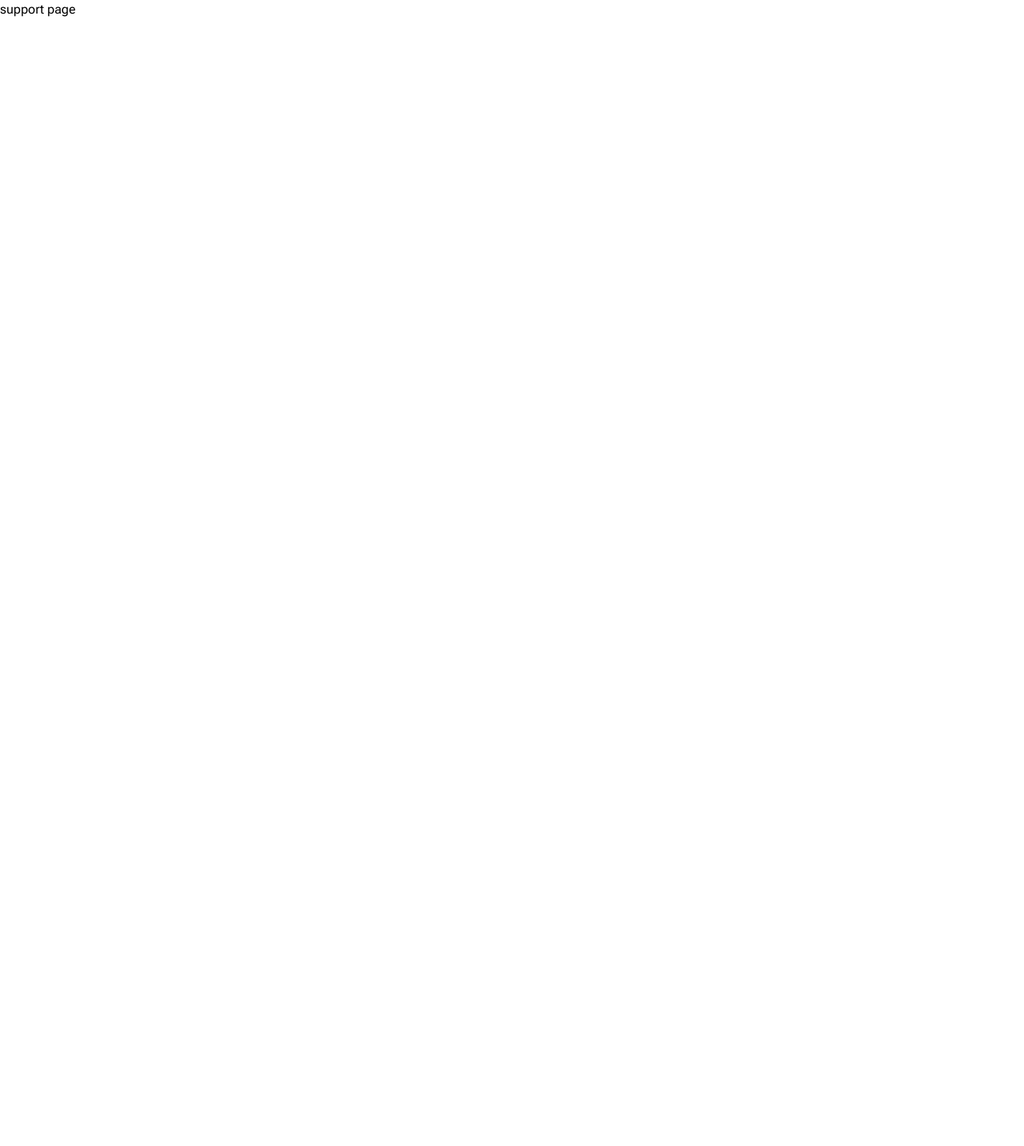
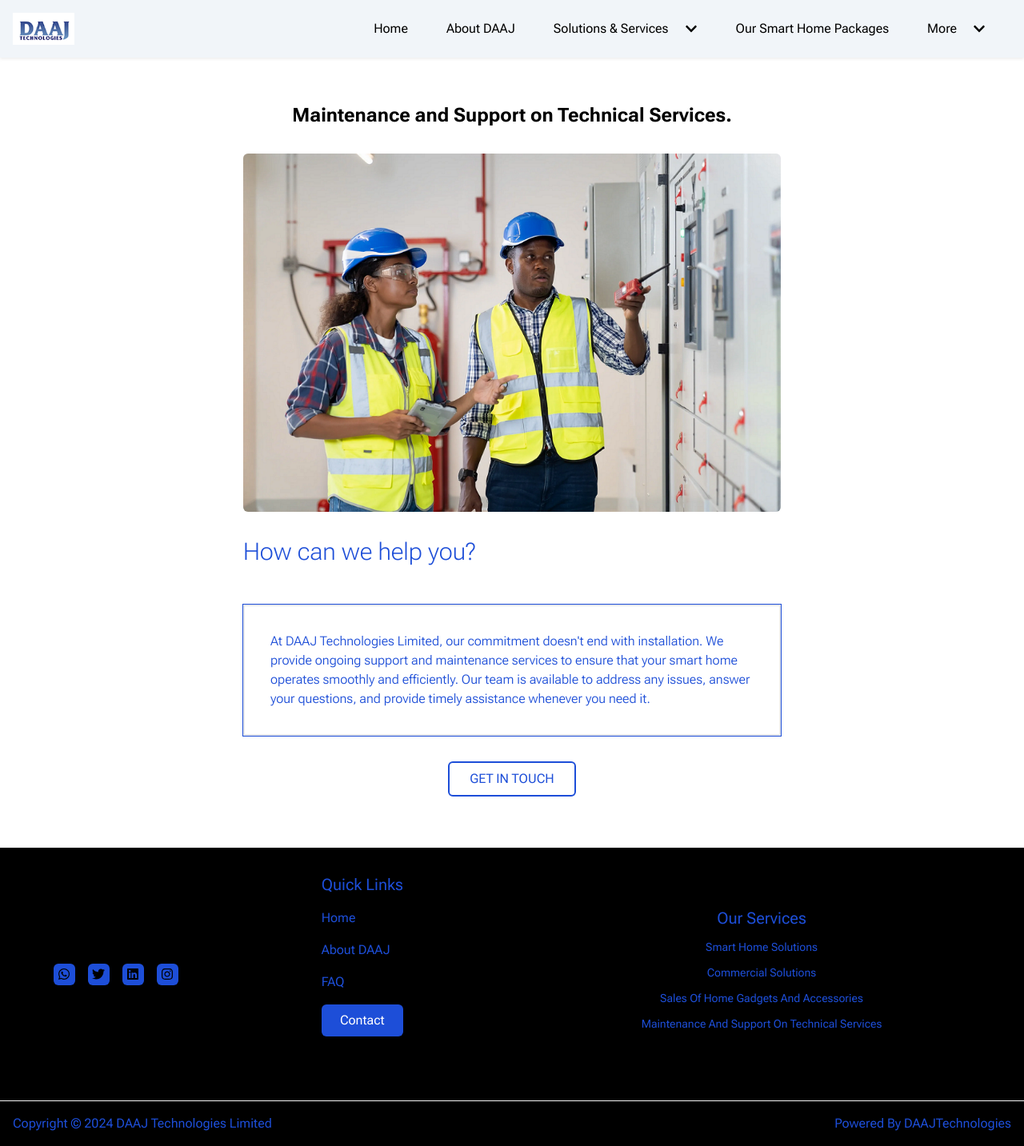
Before and after one commit to MAYOR-001-star/DAAJ, a React (Vite) app: page /services/maintainance-and-support in a window 1280 px wide. Shown: the whole page at 80% size. Before the commit the page ends 800 px from the top, so only its background shows below. Built offline with nearby package versions, Linux system fonts and the light colour scheme.

Commit message:
finished creating the support page

```diff
--- a/src/Header.jsx
+++ b/src/Header.jsx
@@ -56,7 +56,7 @@ const Header = () => {
             <span className='text-black'>solutions & services</span>
           </div><span className='pl-1 pr-2'>{dropdown1? <FaChevronUp/> : <FaChevronDown/>}</span>
           {dropdown1 && (
-            <ul className='bg-slate-100 position: absolute top-12 left-24 md:left-8 z-3 w-64 p-2 rounded-md shadow-custom2'>
+            <ul className='bg-slate-100 position: absolute top-12 left-24 md:left-8 z-3 w-96 p-2 rounded-md shadow-custom2'>
               <li className='capitalize py-2 hover:bg-blue-700 px-2 rounded-md'>
                 <NavLink to='/services/smart-home'><span className='text-black'>smart home</span></NavLink>
               </li>
--- a/src/sub-pages/Commercial.jsx
+++ b/src/sub-pages/Commercial.jsx
@@ -4,7 +4,7 @@ import Footer from '../../Footer'
 
 const Commercial = () => {
   useEffect(()=>{
-    document.title = 'Commercial Solutions - DAAJ Technologies Limited'
+    document.title = 'Maintenance and Support on Technical Services. - DAAJ Technologies Limited - DAAJ Technologies Limited'
   },[])
   return (
     <div>
--- a/src/sub-pages/Gadgets.jsx
+++ b/src/sub-pages/Gadgets.jsx
@@ -3,7 +3,7 @@ import React from 'react'
 const Gadgets = () => {
   return (
     <div>
-        <h3>gadgets page</h3>
+      <h3>Gadget page</h3>
     </div>
   )
 }
--- a/src/sub-pages/Support.jsx
+++ b/src/sub-pages/Support.jsx
@@ -1,9 +1,28 @@
-import React from 'react'
+import React, {useEffect} from 'react'
+import Header from '../Header'
+import { NavLink } from 'react-router-dom'
+import Footer from '../../Footer'
 
 const Support = () => {
+  useEffect(()=>{
+    document.title = 'Maintenance and Support on Technical Services. - DAAJ Technologies Limited - DAAJ Technologies Limited'
+  },[])
   return (
     <div>
-      <h3>support page</h3>
+      <Header/>
+      <div className='pt-32 mx-auto max-w-[20rem] md:max-w-[42rem] mb-16'>
+        <h1 className='mb-8 text-center text-2xl font-bold'>Maintenance and Support on Technical Services.</h1>
+        <img src='/Images/Maintenance.webp' className='rounded-md mb-8'/>
+        <h2 className='text-3xl font-extralight text-blue-700 mb-12'>How can we help you?</h2>
+        <p className='font-light text-blue-700 mb-8 border-2 outline outline-1 p-8'>
+          At DAAJ Technologies Limited, our commitment doesn't end with installation. We provide ongoing support and maintenance services to ensure that your smart home operates smoothly and efficiently. Our team is available to address any issues, answer your questions, and provide timely assistance whenever you need it.
+        </p>
+        <p className='bg-white hover:bg-blue-700 text-center py-2 border-blue-700 border-2 w-[10rem] mx-auto rounded-md'>
+          <NavLink to='#'><span className='uppercase text-blue-700 hover:text-white'>get in touch</span></NavLink>
+        </p>
+
+      </div>
+      <Footer/>
     </div>
   )
 }
```
